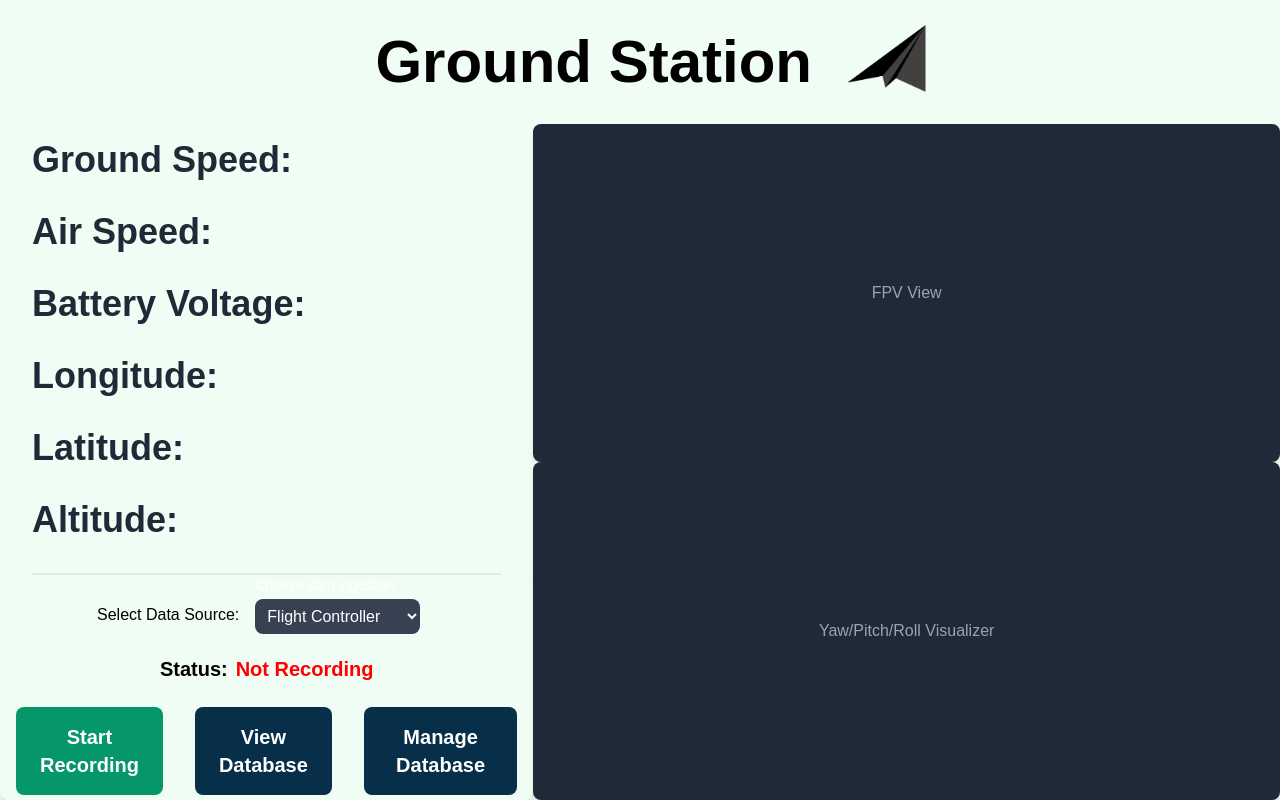
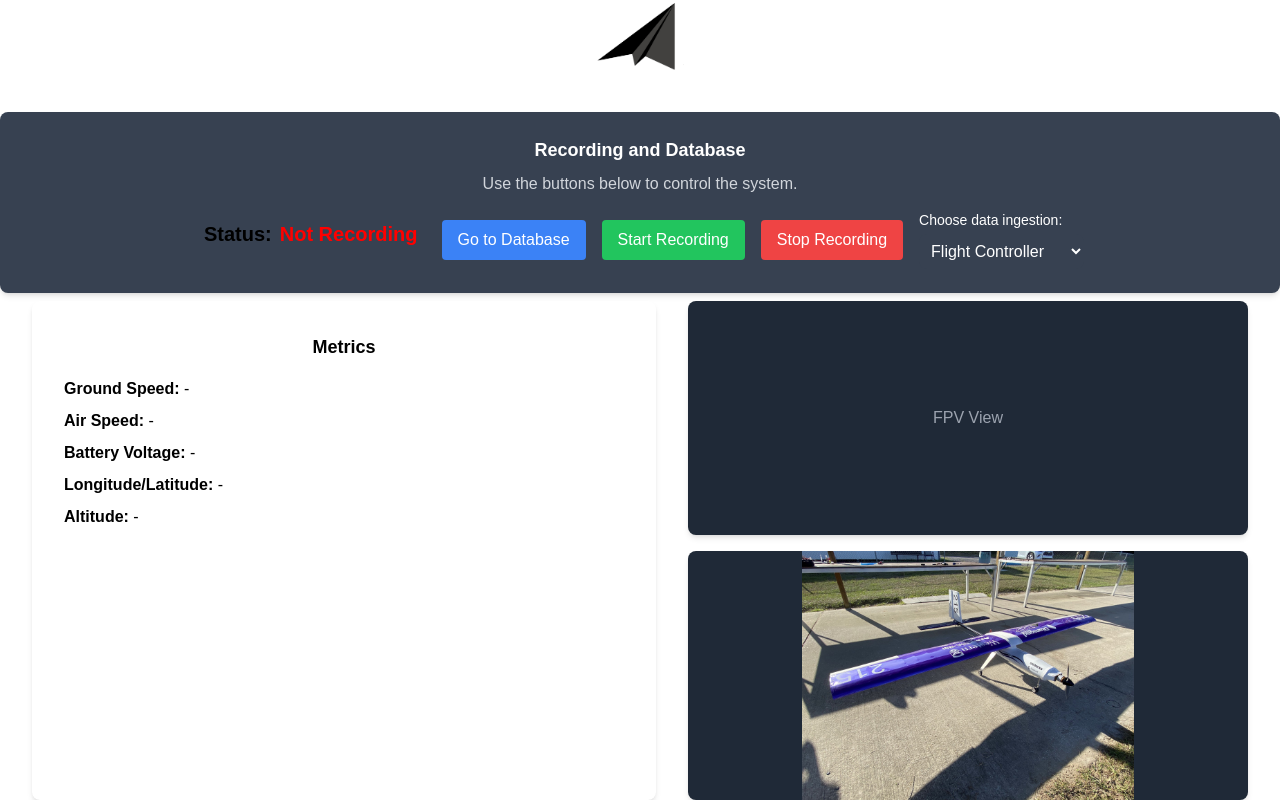
Before and after one commit to uwoaero/gnd-ops-station, a Next.js app in the folder frontend/: page / in a window 1280 px wide. Built offline with nearby package versions, Linux system fonts and the light colour scheme.

Commit message:
Add files via upload
Proper Upload of page.tsx file

```diff
--- a/frontend/src/app/page.tsx
+++ b/frontend/src/app/page.tsx
@@ -1,66 +1,92 @@
 'use client'
-
-import { useEffect, useState } from 'react';
+import axios from "axios";
 import Button from './components/Button';
 import Dropdown from './components/Dropdown';
 import GroundStationStatus from "./components/GroundStationStatus";
 
 
+//Created Api call for button
+const startRecording = async () => {
+  console.log()
+
+  const response = await axios.get(`http://localhost:5000/record/start`)
+  const data = await response.data;
+}
+
+//Created Api call for buton
+
+const stopRecording = async()=> {
+  console.log()
+  const response = await axios.get('http://localhost:5000/record/stop')
+  const data = await response.data;
+
+  console.log(data)
+} //Created Api call for dropdown
+const FlightController = async () => {
+      console.log()
+      const response = await axios.get("http://localhost:5000/source/real");
+      const data = await response.data;
+}
+  //Created Api call for dropdown
+const DummyDatabase = async () => {
+      console.log()
+      const response = await axios.get("http://localhost:5000/source/test");
+      const data = await response.data;
+}
+  // Handle the change event for the dropdown
+
+const handleDropdownChange = async (e: React.ChangeEvent<HTMLSelectElement>) => {
+  const selectedValue = e.target.value;
+
+  // Call the corresponding function based on the selected value
+  if (selectedValue === "flightController") {
+    await FlightController();
+  } else if (selectedValue === "dummyDatabase") {
+    await DummyDatabase();
+  }
+};
 export default function Home() {
-  const [recordingStatus, setRecordingStatus] = useState(false);
-
-  const changeRecording = () => {
-    if (recordingStatus) {
-      setRecordingStatus(false)
-    } else {
-      setRecordingStatus(true)
-    }
-  }
 
   return (
-    <div className={`h-screen w-screen overflow-hidden bg-black-200 text-white flex flex-col items-center bg-green-50	`}>
-      <div className="flex items-center">
-        <h1 className="font-bold text-6xl text-center p-8 text-black">Ground Station</h1>
+    <div className={`w-full min-h-screen bg-black-200 text-white flex flex-col items-center`}>
+      <div className="flex flex-col items-center">
         <img src="/logo.png" alt="Logo" className="h-20 mb-0" />
+        <h1 className="text-xl text-center">Ground Station Interface</h1>
       </div>
-      <div className='flex w-full h-full'>
-        <div className='w-5/12'>
-          <div className="text-gray-800 font-normal  rounded-lg flex-1 space-y-4 h-2/3 px-8">
-              <div className="text-4xl h-full border-0 border-b-2  ">
-              <p className='py-4'><strong>Ground Speed:</strong> </p>
-              <p className='py-4'><strong>Air Speed:</strong> </p>
-              <p className='py-4'><strong>Battery Voltage:</strong></p>
-              <p className='py-4'> <strong>Longitude:</strong> </p>
-              <p className='py-4'><strong>Latitude:</strong> </p>
-              <p className='py-4'><strong>Altitude:</strong></p>
-            </div>
-          </div>
-          <div className="rounded-lg shadow-md w-full h-1/3">
-            <div className='flex items-center justify-center'>
-              <h1 className="text-black font-normal">Select Data Source: </h1>
-              <Dropdown className="h-20 px-4"></Dropdown>
-            </div>
-            <div className='flex items-center justify-center pb-2'>
-              <GroundStationStatus recording={recordingStatus}></GroundStationStatus>
 
-            </div>
-            <div className='flex items-center justify-center py-4 text-xl'>
-              <button className={`${recordingStatus ? "bg-red-600 hover:bg-red-500" : "bg-emerald-600 hover:bg-emerald-500"} mx-4 p-6 py-4 rounded-lg font-semibold focus:outline-none text-white`} onClick={changeRecording}>{recordingStatus ? "Stop Recording" : "Start Recording"}</button>
-              <button className="p-6 py-4 mx-4 rounded-lg bg-sky-950 font-semibold text-white hover:bg-sky-800" onClick={() => alert('Going to Database')}>View Database</button>
-              <button className="p-6 py-4 mx-4 rounded-lg bg-sky-950 font-semibold text-white hover:bg-sky-800" onClick={() => alert('Starting Recording')}>Manage Database</button>
-            </div>
+      <div className="bg-gray-700 text-white rounded-lg shadow-md w-full p-6 mx-8 mt-1">
+        <h2 className="text-lg font-bold text-center">Recording and Database</h2>
+        <p className="text-gray-300 text-center mt-2">Use the buttons below to control the system.</p>
+        <div className="flex gap-4 mt-6 justify-center">
+          <GroundStationStatus></GroundStationStatus>
+          <button className="px-4 py-2 h-10 rounded focus:outline-none focus:ring focus:ring-opacity-50 bg-blue-500 text-white hover:bg-blue-600" onClick={() => alert('Going to Database')}>Go to Database</button>
+          <button className="px-4 py-2 h-10 rounded focus:outline-none focus:ring focus:ring-opacity-50 bg-green-500 text-white hover:bg-green-600" onClick={startRecording}>Start Recording</button>
+          <button className="px-4 py-2 h-10 rounded focus:outline-none focus:ring focus:ring-opacity-50 bg-red-500 text-white hover:bg-red-600" onClick={stopRecording}>Stop Recording</button>
+          <Dropdown className="mt-[-10px]" onChange={handleDropdownChange}></Dropdown>
+        </div>
+      </div>
+
+      <div className="flex flex-grow w-full px-8 gap-8 mt-2">
+        <div className="bg-white text-black rounded-lg shadow-md p-8 flex-1 space-y-4 min-h-[250px]">
+          <h2 className="text-lg font-bold text-center">Metrics</h2>
+          <div className="space-y-2">
+            <p><strong>Ground Speed:</strong> <span id="ground-speed">-</span></p>
+            <p><strong>Air Speed:</strong> <span id="air-speed">-</span></p>
+            <p><strong>Battery Voltage:</strong> <span id="battery-voltage">-</span></p>
+            <p><strong>Longitude/Latitude:</strong> <span id="lon-lat">-</span></p>
+            <p><strong>Altitude:</strong> <span id="altitude">-</span></p>
           </div>
         </div>
-        <div className='w-7/12 h-full'>
+
+        <div className="flex flex-col flex-1 space-y-4 min-h-[250px]">
           <div className="bg-gray-800 rounded-lg shadow-md w-full h-1/2 flex items-center justify-center">
             <p className="text-gray-400">FPV View</p>
           </div>
           <div className="bg-gray-800 rounded-lg shadow-md w-full h-1/2 flex items-center justify-center">
-            <p className="text-gray-400">Yaw/Pitch/Roll Visualizer</p>
+            <img src="/model-plane.jpg" alt="Model Plane" className="object-contain w-full h-full" />
           </div>
         </div>
       </div>
-
     </div>
   );
 }
```
